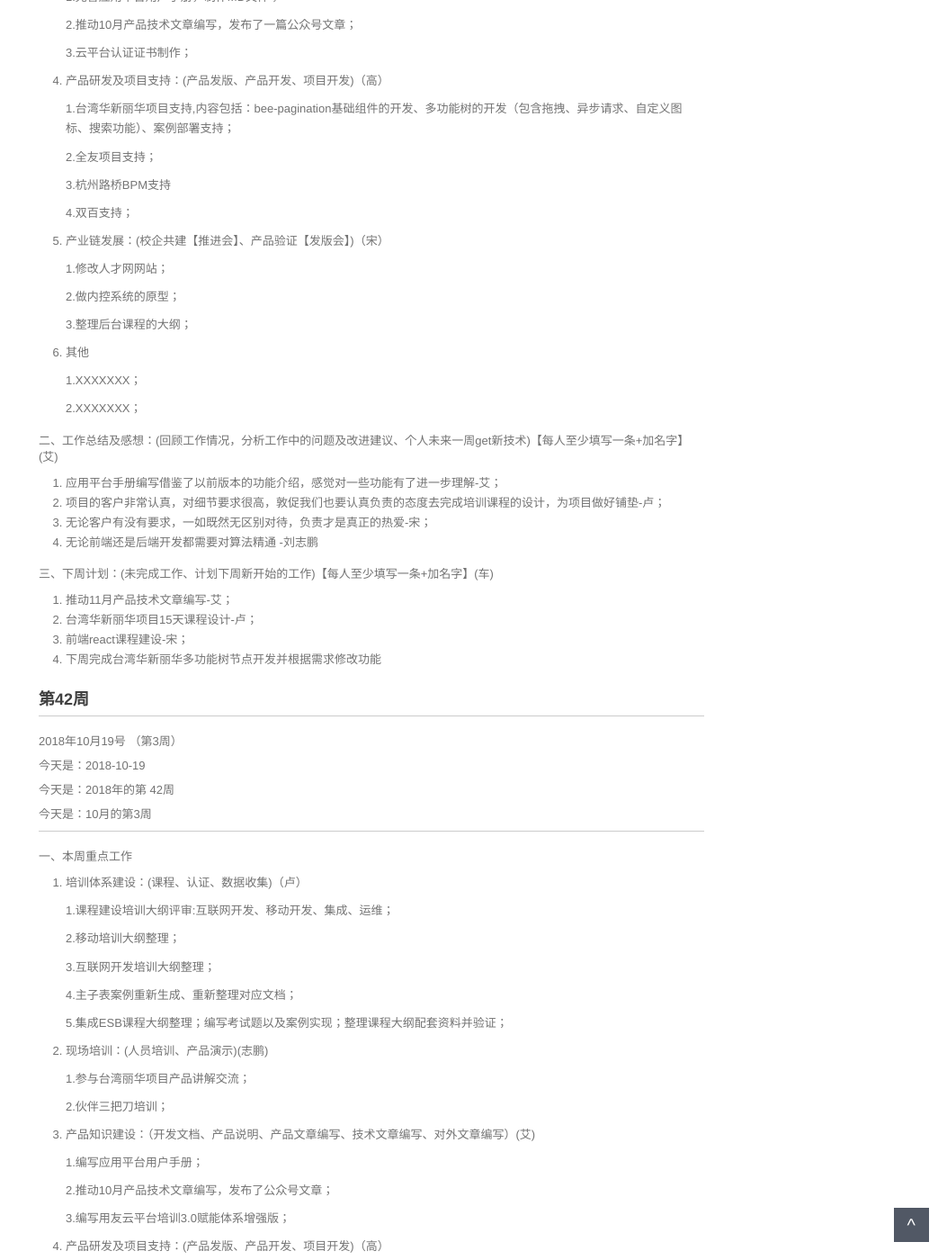
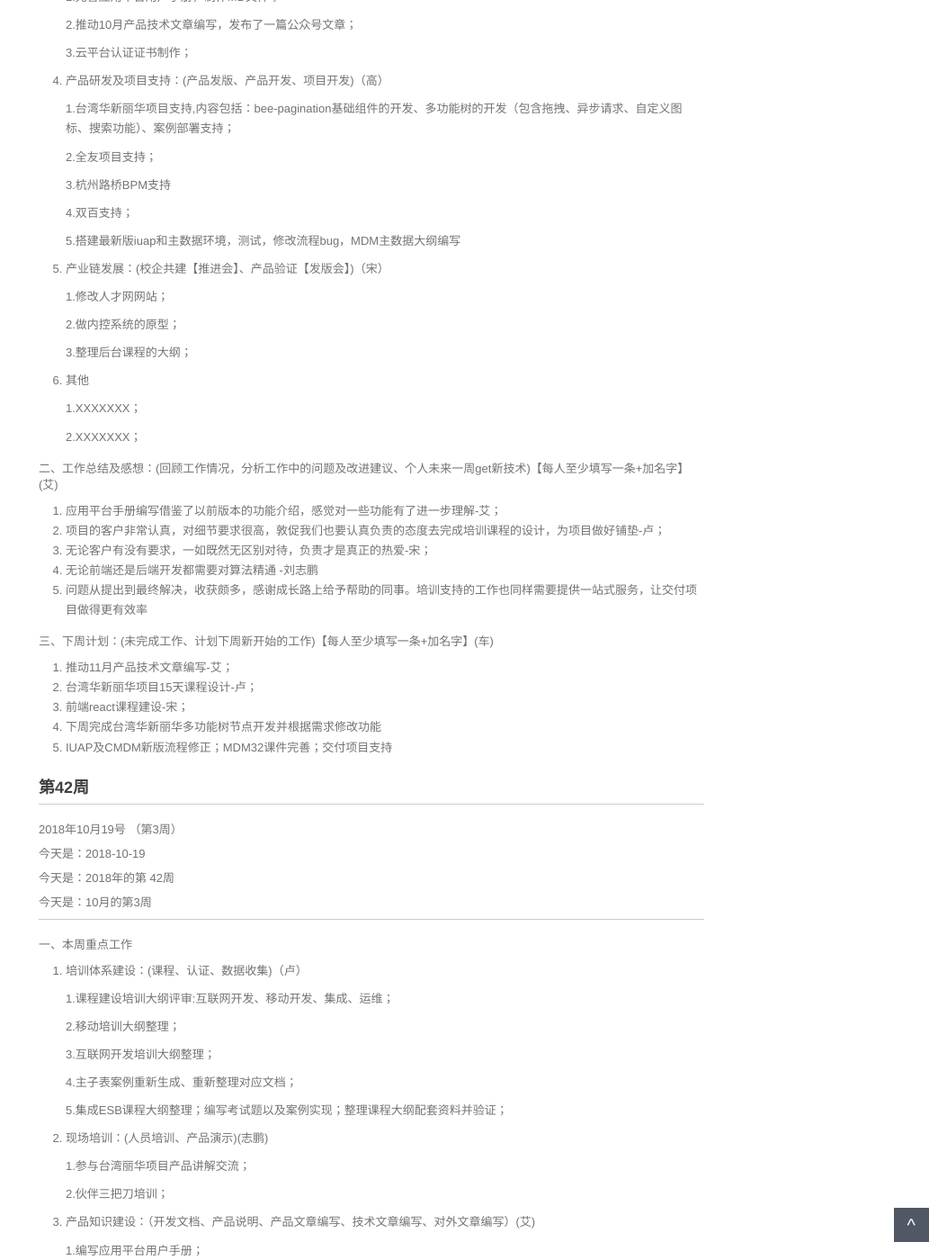
Before and after one commit to walllFlower/blog, a Jekyll site: the page built from _posts/2018-07-17-day_report_cxz.md, in a window 1280 px wide and 1400 px high, scrolled down 861 px. Shown: the whole window at 90% size, without its empty margins (227-1280 px from the left). Built offline with Jekyll 4.4.1, drawn with Linux system fonts in a browser that asks for light colours; comment, search, counter and statistics services are not loaded.

Commit message:
Update 2018-07-17-day_report_cxz.md

```diff
--- a/_posts/2018-07-17-day_report_cxz.md
+++ b/_posts/2018-07-17-day_report_cxz.md
@@ -60,6 +60,8 @@ categories: 技术运营工作周报
 
     4.双百支持；
 
+    5.搭建最新版iuap和主数据环境，测试，修改流程bug，MDM主数据大纲编写
+
 5. 产业链发展：(校企共建【推进会】、产品验证【发版会】)（宋）
 
     1.修改人才网网站；
@@ -80,6 +82,7 @@ categories: 技术运营工作周报
 2. 项目的客户非常认真，对细节要求很高，敦促我们也要认真负责的态度去完成培训课程的设计，为项目做好铺垫-卢；
 3. 无论客户有没有要求，一如既然无区别对待，负责才是真正的热爱-宋；
 4. 无论前端还是后端开发都需要对算法精通 -刘志鹏
+5. 问题从提出到最终解决，收获颇多，感谢成长路上给予帮助的同事。培训支持的工作也同样需要提供一站式服务，让交付项目做得更有效率
 
 三、下周计划：(未完成工作、计划下周新开始的工作)【每人至少填写一条+加名字】(车)
 
@@ -87,6 +90,7 @@ categories: 技术运营工作周报
 2. 台湾华新丽华项目15天课程设计-卢；
 3. 前端react课程建设-宋；
 4. 下周完成台湾华新丽华多功能树节点开发并根据需求修改功能
+5. IUAP及CMDM新版流程修正；MDM32课件完善；交付项目支持
 
 ###  第42周
 
```
